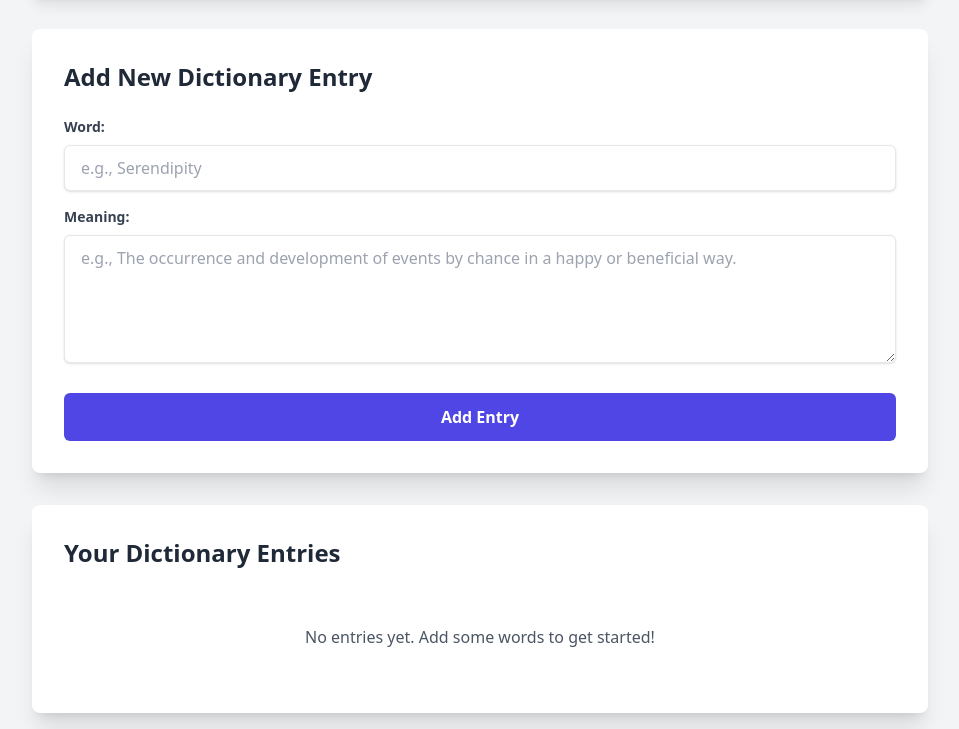
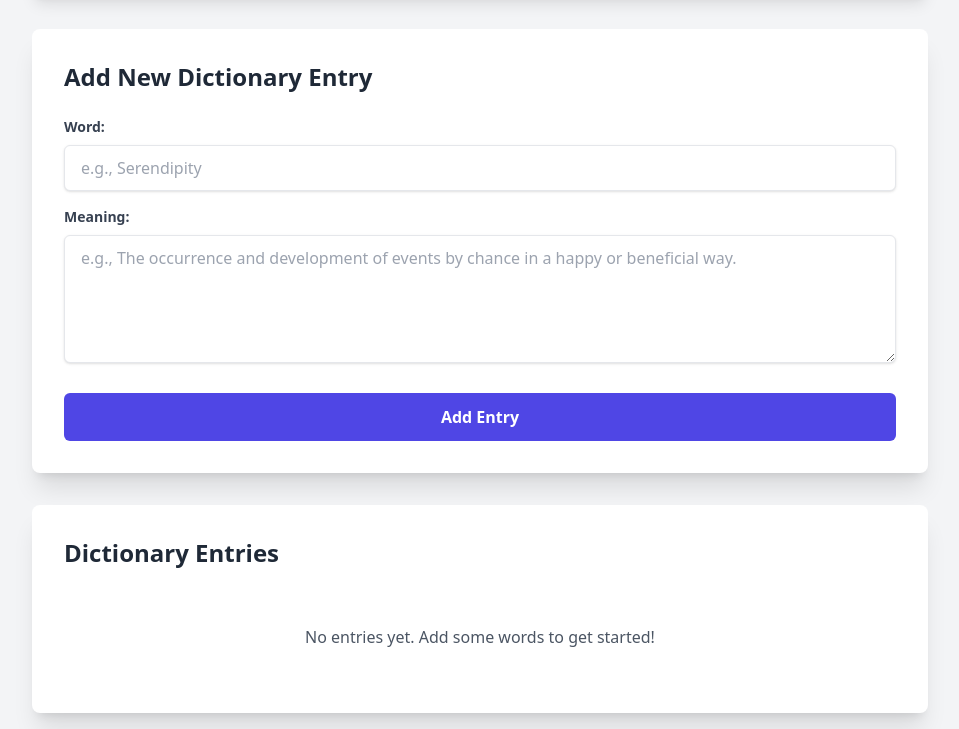
Before and after one commit to shaun0406/ElleDictionary, a plain HTML site: page index.html in a window 1280 px wide. Shown: the part 139-868 px from the top of the page, without its empty margins (160-1119 px from the left). Drawn offline with nearby package versions, Linux system fonts and the light colour scheme; no server answers.

Commit message:
Update index.html

```diff
--- a/index.html
+++ b/index.html
@@ -69,7 +69,7 @@
 
     <!-- Dictionary Entries List -->
     <section class="w-full max-w-4xl bg-white p-8 rounded-lg shadow-xl">
-        <h2 class="text-2xl font-bold text-gray-800 mb-6">Your Dictionary Entries</h2>
+        <h2 class="text-2xl font-bold text-gray-800 mb-6">Dictionary Entries</h2>
         <div id="dictionaryEntriesList" class="space-y-6">
             <p id="noEntriesMessage" class="text-gray-600 text-center py-8">No entries yet. Add some words to get started!</p>
         </div>
```
